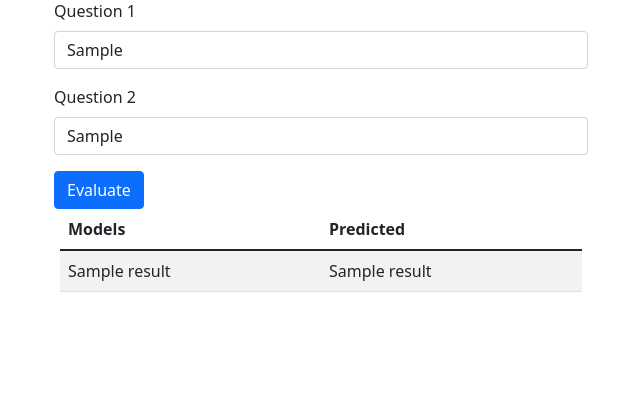
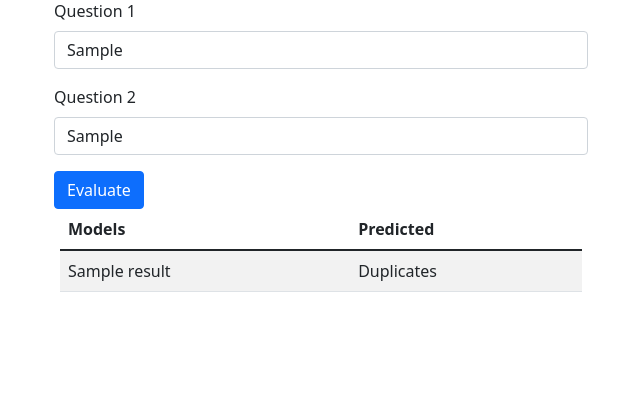
Before and after one commit to tushar2407/question-pair-similarity, a Django app: template templates/main/test.html in a window 1280 px wide. Shown: the part 99-512 px from the top of the page, without its empty margins (319-959 px from the left). Run offline with Django 3.2, Linux system fonts and the light colour scheme; the template is opened without the code that fills it: most values are stand-ins (such as "Sample title", 1, 10 or a date in 2020); some libraries are stand-ins or nearby versions.

Commit message:
ui changes

```diff
--- a/templates/main/test.html
+++ b/templates/main/test.html
@@ -40,7 +40,11 @@ Test the models
                 {% for k, v in result.items %}
                     <tr>
                         <td>{{k}}</td>
-                        <td>{{v}}</td>
+                        {% if v %}
+                        <td>Duplicates</td>
+                        {% else %}
+                        <td>Not Duplicates</td>
+                        {% endif %}
                     </tr>
                 {% endfor %}
             </tbody>
```
